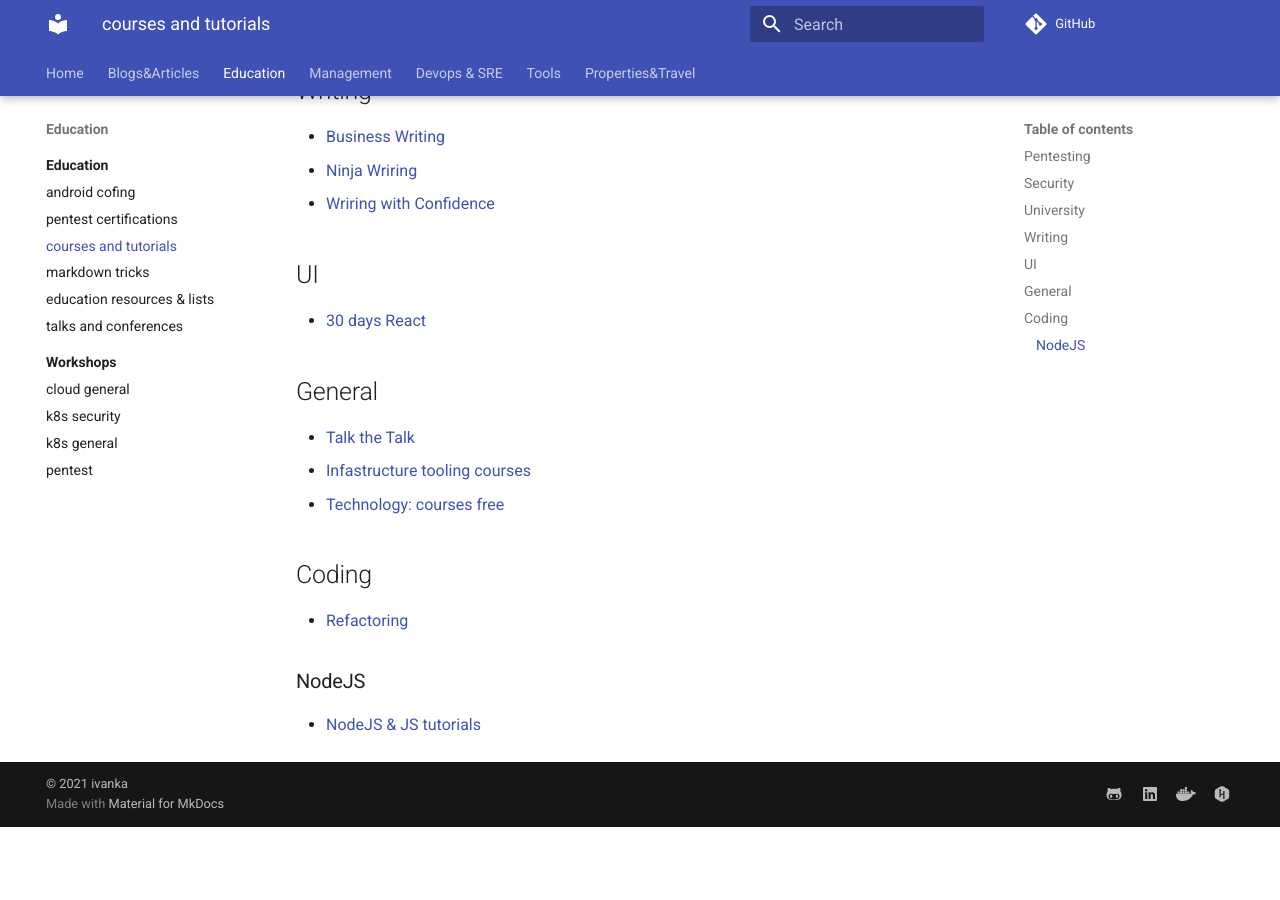
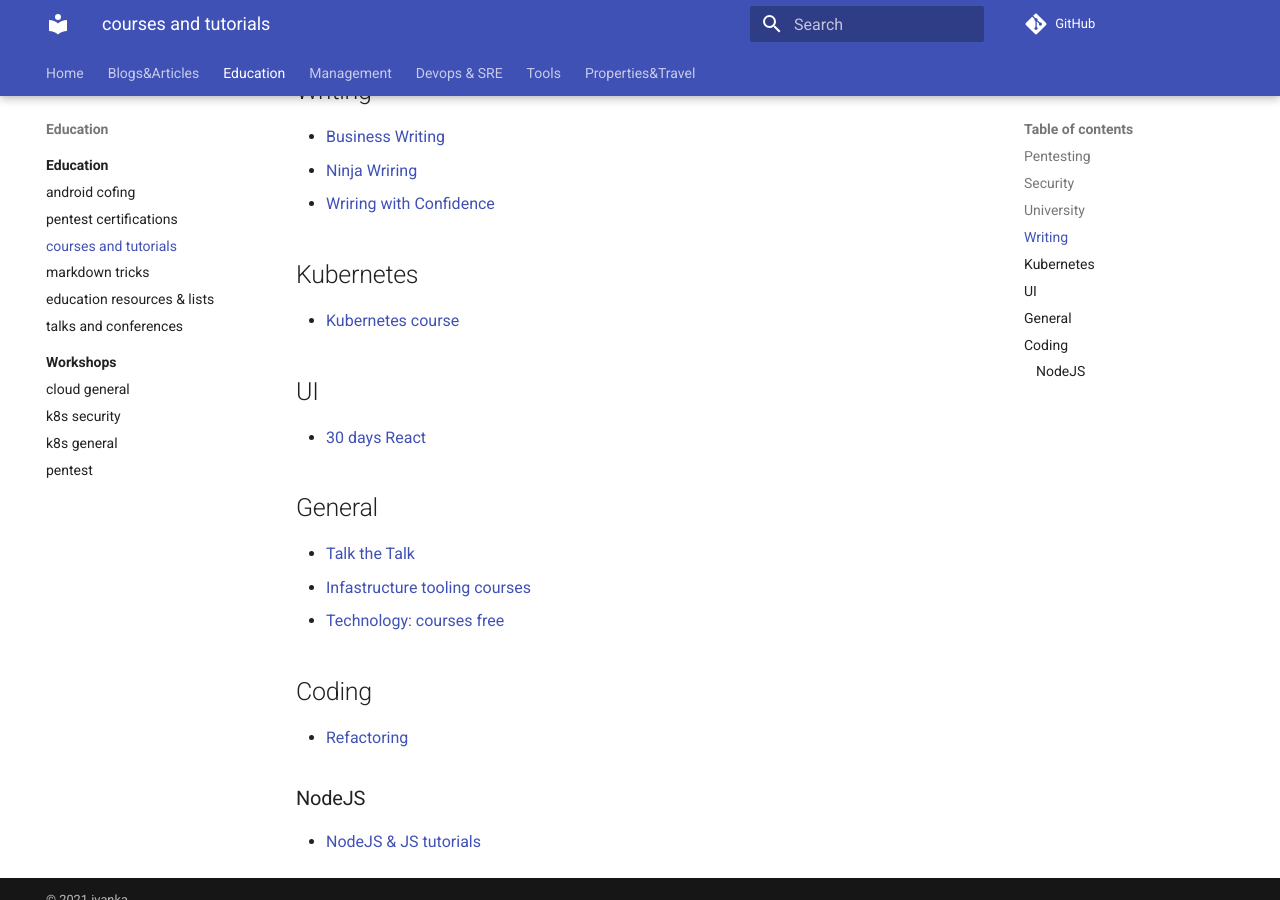
Before and after one commit to ivankatliarchuk/knowledge-base, an MkDocs documentation site: the page built from docs/education/courses.tutorials.md, in a window 1280 px wide and 900 px high, scrolled down 1176 px. Built offline with MkDocs 1.6.1 and Material for MkDocs 9.7.7, drawn with Linux system fonts in a browser that asks for light colours; comment, search, counter and statistics services are not loaded; before the commit the page ends 2003 px from its top, so only the background shows below that.

Commit message:
added eduction k8s course. troubleshoot kubernetes

```diff
--- a/docs/education/courses.tutorials.md
+++ b/docs/education/courses.tutorials.md
@@ -45,6 +45,10 @@ published: true
 - [Ninja Wriring](https://www.udemy.com/course/ninja-writing-the-four-levels-of-writing-mastery/)
 - [Wriring with Confidence](https://www.udemy.com/course/writing-for-business/)
 
+## Kubernetes
+
+- [Kubernetes course](https://learnk8s.io/)
+
 ## UI
 
 - [30 days React](https://github.com/fullstackreact/30-days-of-react)
```
Also changed, not shown: 1 other file.
